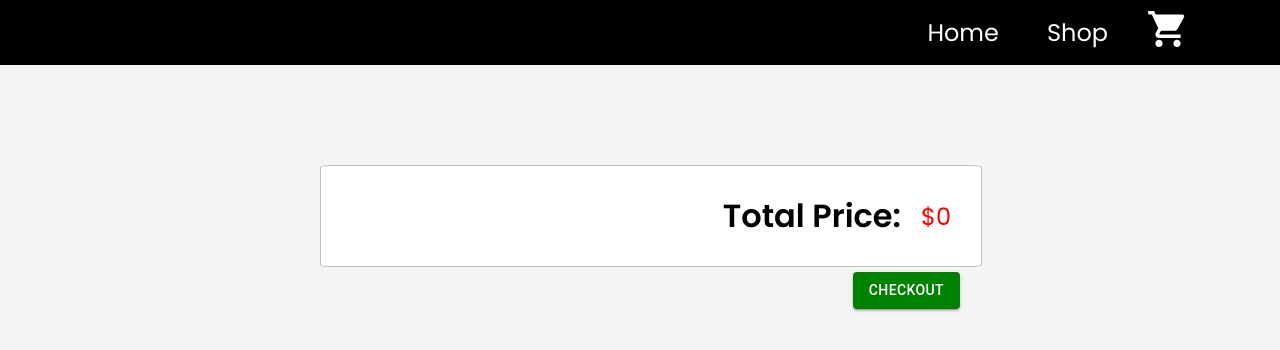
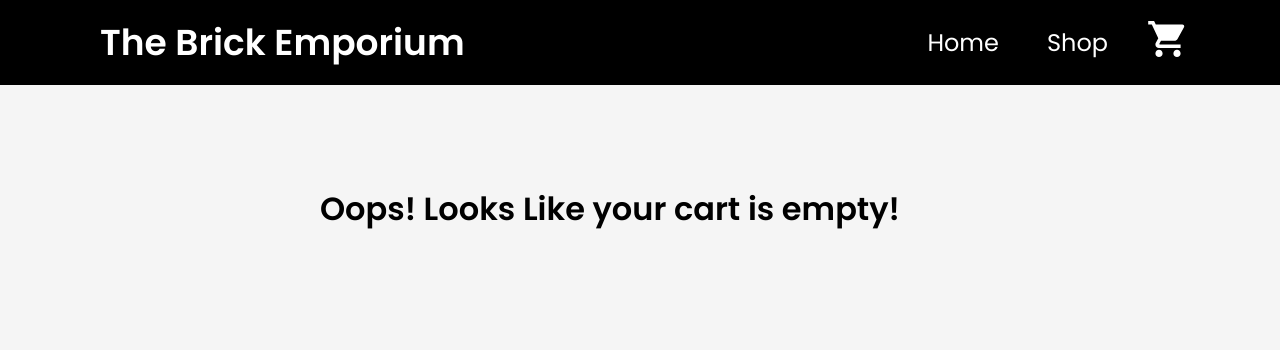
Before and after one commit to corygrewohl/shopping-cart, a React (Vite) app in the folder shopping-cart/: page /cart in a window 1280 px wide. Shown: the top 350 px of the page. Built offline with nearby package versions, Linux system fonts and the light colour scheme.

Commit message:
added delete button to cart, title, and changed up styling

```diff
--- a/shopping-cart/src/Components/CartItem.tsx
+++ b/shopping-cart/src/Components/CartItem.tsx
@@ -1,6 +1,9 @@
-import React, { FC } from 'react'
+import { Button } from "@mui/material";
+import React, { FC } from "react";
+import { useAppDispatch } from "../redux/hooks";
+import { removeFromCart } from "../redux/cartSlice";
 
-interface ItemProps{
+interface ItemProps {
   id: number;
   quantity: number;
   color: string;
@@ -8,17 +11,25 @@ interface ItemProps{
   image: string;
 }
 
-const CartItem: FC<ItemProps> = ({id, quantity, color, price, image}) => {
+const CartItem: FC<ItemProps> = ({ id, quantity, color, price, image }) => {
+  const dispatch = useAppDispatch();
+
+  const handleDelete = () => {
+    dispatch(removeFromCart({'id': id}));
+  };
+
   return (
-    <div className='cart-item'>
+    <div className="cart-item">
       <img src={image} alt={color + "brick"} />
-        <div className='cart-item-info'>
+      <div className="cart-item-info">
         <h2>{color} Brick</h2>
         <p>Quantity: {quantity}</p>
-            <p>Price: ${price * quantity}</p>
+        <p>Price per item: {price}</p>
+        <p>Quantity Price: ${price * quantity}</p>
+        <Button onClick={handleDelete}>Delete</Button>
       </div>
     </div>
-  )
-}
+  );
+};
 
-export default CartItem
+export default CartItem;
--- a/shopping-cart/src/Components/Item.tsx
+++ b/shopping-cart/src/Components/Item.tsx
@@ -33,7 +33,7 @@ const Item: FC<ItemProps> = ({ id, color, price, image }) => {
     <div className="item">
       <img src={image} alt={color + "brick"} />
       <p>
-        {color} <br /> {price}
+        {color} <br /> ${price}
       </p>
       Quantity: <Input type="number" value={quantity} onChange={handleOnChange}/>
       <br />
--- a/shopping-cart/src/Components/Navbar.tsx
+++ b/shopping-cart/src/Components/Navbar.tsx
@@ -1,11 +1,15 @@
 import React from "react";
 import ShoppingCartIcon from "@mui/icons-material/ShoppingCart";
-import { NavbarContainer } from "./styles/NavbarContainer.styled";
+import { LinksContainer, NavbarContainer } from "./styles/NavbarContainer.styled";
 import { Link } from 'react-router-dom'
 
 function Navbar() {
   return (
     <NavbarContainer>
+      <div>
+        <h2>The Brick Emporium</h2>
+      </div>
+      <LinksContainer>
         <Link to="/">
           <li>Home</li>
         </Link>
@@ -17,6 +21,7 @@ function Navbar() {
             <ShoppingCartIcon className="svg_icons" />
           </li>
         </Link>
+      </LinksContainer>
     </NavbarContainer>
   );
 }
--- a/shopping-cart/src/Components/styles/CartItemsContainer.styled.ts
+++ b/shopping-cart/src/Components/styles/CartItemsContainer.styled.ts
@@ -31,6 +31,15 @@ export const CartItemsContainer = styled.div`
         p {
             font-size: 24px;
         }
+
+        Button {
+          background-color: red;
+          color: white;
+        }
+
+        Button:hover {
+          background-color: #cf1616;
+        }
     }
   }
 
--- a/shopping-cart/src/Components/styles/Global.ts
+++ b/shopping-cart/src/Components/styles/Global.ts
@@ -1,4 +1,5 @@
 import { createGlobalStyle } from "styled-components";
+import ScrollButton from '../../assets/scroll_button.jpg'
 
 const GlobalStyles = createGlobalStyle`
 * {
@@ -6,6 +7,19 @@ const GlobalStyles = createGlobalStyle`
     padding: 0;
 
     font-family: 'Poppins', sans-serif;
+}
+
+html::-webkit-scrollbar {
+  width: 28px;
+  height: 28px;
+}
+
+html::-webkit-scrollbar-thumb {
+  background: url(${ScrollButton});
+}
+
+html::-webkit-scrollbar-track {
+  background: white;
 }
 
 body {
--- a/shopping-cart/src/Components/styles/NavbarContainer.styled.ts
+++ b/shopping-cart/src/Components/styles/NavbarContainer.styled.ts
@@ -1,24 +1,29 @@
 import styled from "styled-components";
 
+const rowFlex = () => {
+  return 'display: flex; flex-direction: row; justify-content: space-between; align-items: center; gap: 2em; '
+}
+
 export const NavbarContainer = styled.div`
-  display: flex;
-  flex-direction: row;
-  justify-content: flex-end;
-  align-items: center;
-  gap: 2em;
+  ${rowFlex};
 
   background-color: black;
   padding: 15px;
-  padding-right: 100px;
+  padding-inline: 100px;
 
   font-size: 24px;
+  color: white;
 
   a {
     text-decoration: none;
-    color: white;
+    color: inherit;
   }
 
   li {
     list-style: none;
   }
 `;
+
+export const LinksContainer = styled.div`
+  ${rowFlex}
+`;
--- a/shopping-cart/src/pages/Cart.tsx
+++ b/shopping-cart/src/pages/Cart.tsx
@@ -1,4 +1,4 @@
-import React, { useEffect, useState } from "react";
+import React, { useEffect, useState, useCallback } from "react";
 import CartItem from "../Components/CartItem";
 import Navbar from "../Components/Navbar";
 import { useAppSelector } from "../redux/hooks";
@@ -17,7 +17,11 @@ function Cart() {
   const cart = useAppSelector((state) => state.cart.cart);
   const [cartArray, setCartArray] = useState<CartArray[]>([]);
 
-  useEffect(() => {
+  /**
+   * Putting items from cart object into cartArray
+   */
+
+  const loadIntoArray = useCallback(() => {
     const tempCartArray = [];
     for (let k in cart) {
       let newK = Number(k);
@@ -27,45 +31,69 @@ function Cart() {
       });
     }
     setCartArray(tempCartArray);
-  }, []);
+  }, [])
 
+  useEffect(() => {
+    loadIntoArray();
+  }, [cart]);
+
+  /**
+   * Mapping items in cart and storing it
+   */
+  const cartMap = cartArray.map((currentItem) => {
+    return (
+      <CartItem
+        key={currentItem.id}
+        id={currentItem.id}
+        quantity={currentItem.quantity}
+        color={bricks[currentItem.id].color}
+        price={+bricks[currentItem.id].price.toFixed(2)}
+        image={bricks[currentItem.id].image}
+      />
+    );
+  });
+
+  /**
+   * Loops through cart array adding all items together
+   * @returns Total price of all items
+   */
   function calculateTotalPrice() {
     let totalPrice = 0;
-    for(let k in cartArray){
+    for (let k in cartArray) {
       totalPrice += bricks[cartArray[k].id].price * cartArray[k].quantity;
     }
-    console.log(totalPrice)
-    return +(totalPrice.toFixed(2));
+    console.log(totalPrice);
+    return +totalPrice.toFixed(2);
   }
 
+  /**
+   * Displays when checkout button is clicked
+   */
   function displayAlert() {
-    alert("Thanks for trying out my Lego shop website!")
+    alert("Thanks for trying out my Lego shop website!");
   }
 
   return (
     <CartContainer>
       <Navbar />
       <CartItemsContainer>
-        {cartArray.map((currentItem) => {
-          return (
-            <CartItem
-              key={currentItem.id}
-              id={currentItem.id}
-              quantity={currentItem.quantity}
-              color={bricks[currentItem.id].color}
-              price={+(bricks[currentItem.id].price.toFixed(2))}
-              image={bricks[currentItem.id].image}
-            />
-          );
-        })}
-      <CartTotalPrice price={calculateTotalPrice()}/>
-      <Button className="checkout-btn" variant="contained" onClick={displayAlert}>
-          Checkout
-      </Button>
+        {cartArray.length === 0 ? (
+          <h1>Oops! Looks Like your cart is empty!</h1>
+        ) : (
+          <>
+            {cartMap}
+            <CartTotalPrice price={calculateTotalPrice()} />
+            <Button
+              className="checkout-btn"
+              variant="contained"
+              onClick={displayAlert}
+            >
+              Checkout
+            </Button>
+          </>
+        )}
       </CartItemsContainer>
-      <div className="checkout-btn-container">
-
-      </div>
+      <div className="checkout-btn-container"></div>
     </CartContainer>
   );
 }
--- a/shopping-cart/src/redux/cartSlice.ts
+++ b/shopping-cart/src/redux/cartSlice.ts
@@ -1,13 +1,13 @@
-import {createSlice, PayloadAction} from "@reduxjs/toolkit";
-import type { RootState } from './store'
+import { createSlice, PayloadAction } from "@reduxjs/toolkit";
+import type { RootState } from "./store";
 
 interface CartState {
   cart: any;
 }
 
 const initialState: CartState = {
-    cart: {}
-}
+  cart: {},
+};
 
 export const cartSlice = createSlice({
   name: "cart",
@@ -15,11 +15,14 @@ export const cartSlice = createSlice({
   reducers: {
     addToCart: (state, action) => {
       state.cart[action.payload.id] = action.payload.quantity;
-        }
-    }
-})
+    },
+    removeFromCart: (state, action) => {
+      delete state.cart[action.payload.id];
+    },
+  },
+});
 
-export const { addToCart } = cartSlice.actions;
+export const { addToCart, removeFromCart } = cartSlice.actions;
 
 export const selectCart = (state: RootState) => state.cart.cart;
 
```
Also changed, not shown: shopping-cart/src/assets/scroll_button.jpg (added), 1 other file (tests, documents, lock files or other folders). Lines whose indentation alone changed are shown as unchanged.
